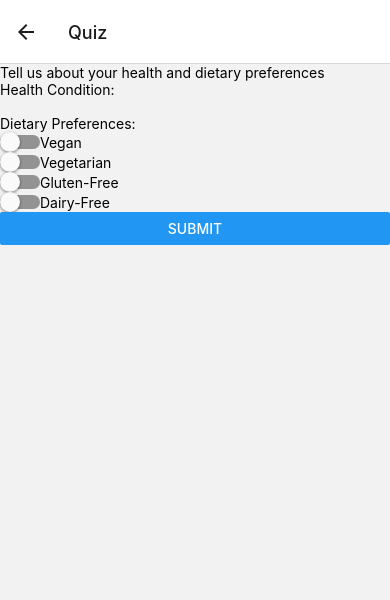
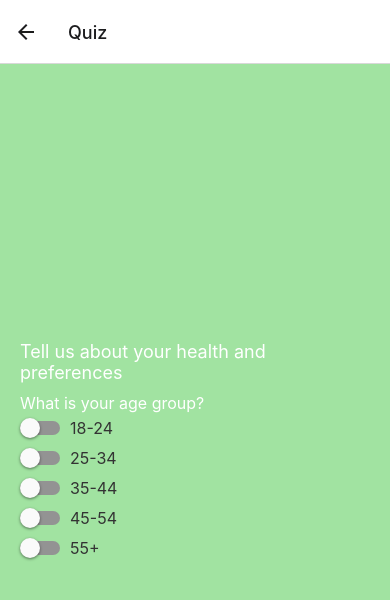
Before and after one commit to shreyasuratran/Salud, a React Native app in the folder frontend/: screen /Quiz in a window 390 px wide. Shown: the top 600 px of the page. Built offline with nearby package versions, Linux system fonts and the light colour scheme.

Commit message:
Quiz changes

```diff
--- a/frontend/Quiz.js
+++ b/frontend/Quiz.js
@@ -1,5 +1,5 @@
 import React, { useState } from 'react';
-import { View, Text, TextInput, Switch, Button } from 'react-native';
+import { View, Text, TextInput, Switch, Button, StyleSheet } from 'react-native';
 
 const QuizPage = () => {
   const [healthCondition, setHealthCondition] = useState('');
@@ -7,6 +7,88 @@ const QuizPage = () => {
   const [vegetarian, setVegetarian] = useState(false);
   const [glutenFree, setGlutenFree] = useState(false);
   const [dairyFree, setDairyFree] = useState(false);
+
+  // Additional questions and options
+  const [questionIndex, setQuestionIndex] = useState(0);
+  const questions = [
+    {
+      question: 'What is your age group?',
+      options: ['18-24', '25-34', '35-44', '45-54', '55+'],
+      selectedOptions: [],
+    },
+    {
+      question: 'What is your gender?',
+      options: ['Male', 'Female', 'Other'],
+      selectedOptions: [],
+    },
+    {
+      question: 'Do you have diabetes?',
+      options: ['Yes', 'No'],
+      selectedOptions: [],
+    },
+    {
+      question: 'Do you have hypertension (high blood pressure)?',
+      options: ['Yes', 'No'],
+      selectedOptions: [],
+    },
+    {
+      question: 'Are you allergic to any specific foods?',
+      options: ['Yes (Specify)', 'No'],
+      selectedOptions: [],
+    },
+    {
+      question: 'Do you have any dietary restrictions or preferences?',
+      options: ['Vegetarian', 'Vegan', 'Gluten-free', 'Other (Specify)'],
+      selectedOptions: [],
+    },
+    {
+      question: 'Are there specific ingredients you dislike or cannot consume?',
+      options: ['Yes (Specify)', 'No'],
+      selectedOptions: [],
+    },
+    {
+      question: 'Are there specific cuisines you prefer?',
+      options: ['Italian', 'Asian', 'Mediterranean', 'Other (Specify)'],
+      selectedOptions: [],
+    },
+    {
+      question: 'How would you describe your daily activity level?',
+      options: [
+        'Sedentary (little to no exercise)',
+        'Lightly active (light exercise or sports 1-3 days/week)',
+        'Moderately active (moderate exercise or sports 3-5 days/week)',
+        'Very active (hard exercise or sports 6-7 days a week)',
+        'Extremely active (very hard exercise, physical job, or training twice a day)',
+      ],
+      selectedOptions: [],
+    },
+    {
+      question: 'Are you currently taking any medications?',
+      options: ['Yes (Specify)', 'No'],
+      selectedOptions: [],
+    },
+    {
+      question: 'Do you take any dietary supplements?',
+      options: ['Yes (Specify)', 'No'],
+      selectedOptions: [],
+    },
+    {
+      question: 'How many meals and snacks do you typically have in a day?',
+      options: ['3 meals, no snacks', '3 meals, 1-2 snacks', '4-5 meals, 2-3 snacks', 'Other (Specify)'],
+      selectedOptions: [],
+    },
+    {
+      question: 'What is your primary health goal?',
+      options: ['Weight loss', 'Weight maintenance', 'Weight gain', 'Cholesterol management', 'Other (Specify)'],
+      selectedOptions: [],
+    },
+    {
+      question: 'How would you describe your cooking skill level?',
+      options: ['Beginner', 'Intermediate', 'Advanced'],
+      selectedOptions: [],
+    },
+  ];
+
 
   const handleSubmit = () => {
     console.log('Submitted Health Condition:', healthCondition);
@@ -16,53 +98,97 @@ const QuizPage = () => {
       glutenFree,
       dairyFree,
     });
+    console.log('Submitted Answers:', questions.map((q, index) => ({
+      question: q.question,
+      answer: q.selectedOptions,
+    })));
     // Here, you would typically send this data to your backend or state management store
   };
 
+  const handleAnswerSelection = (index, option) => {
+    const updatedQuestions = [...questions];
+    const selectedOptions = updatedQuestions[index].selectedOptions;
+
+    // Check if the option is already selected, if so, remove it; otherwise, add it
+    if (selectedOptions.includes(option)) {
+      selectedOptions.splice(selectedOptions.indexOf(option), 1);
+    } else {
+      selectedOptions.push(option);
+    }
+
+    setQuestionIndex(index + 1);
+
+    if (index === questions.length - 1) {
+      handleSubmit();
+    }
+  };
+
   return (
-    <View>
-      <Text>Tell us about your health and dietary preferences</Text>
-      <View>
-        <Text>Health Condition:</Text>
-        <TextInput
-          value={healthCondition}
-          onChangeText={setHealthCondition}
-        />
-      </View>
-      <View>
-        <Text>Dietary Preferences:</Text>
-        <View style={{ flexDirection: 'row', alignItems: 'center' }}>
-          <Switch
-            value={vegan}
-            onValueChange={setVegan}
+    <View style={styles.container}>
+      <Text style={styles.heading}>Tell us about your health and preferences</Text>
+      {questionIndex < questions.length ? (
+        <View>
+          <Text style={styles.label}>{questions[questionIndex].question}</Text>
+          {questions[questionIndex].options.map((option, index) => (
+            <View key={index} style={styles.switchContainer}>
+              <Switch
+                value={questions[questionIndex].selectedOptions.includes(option)}
+                onValueChange={() => handleAnswerSelection(questionIndex, option)}
+              />
+              <Text style={styles.switchLabel}>{option}</Text>
+            </View>
+          ))}
+        </View>
+      ) : (
+        <View>
+          <Text style={styles.label}>Health Condition:</Text>
+          <TextInput
+            style={styles.input}
+            value={healthCondition}
+            onChangeText={setHealthCondition}
           />
-          <Text>Vegan</Text>
+          <Button onPress={handleSubmit} title="Submit" />
         </View>
-        <View style={{ flexDirection: 'row', alignItems: 'center' }}>
-          <Switch
-            value={vegetarian}
-            onValueChange={setVegetarian}
-          />
-          <Text>Vegetarian</Text>
-        </View>
-        <View style={{ flexDirection: 'row', alignItems: 'center' }}>
-          <Switch
-            value={glutenFree}
-            onValueChange={setGlutenFree}
-          />
-          <Text>Gluten-Free</Text>
-        </View>
-        <View style={{ flexDirection: 'row', alignItems: 'center' }}>
-          <Switch
-            value={dairyFree}
-            onValueChange={setDairyFree}
-          />
-          <Text>Dairy-Free</Text>
-        </View>
-      </View>
-      <Button onPress={handleSubmit} title="Submit" />
+      )}
     </View>
   );
 };
 
+const styles = StyleSheet.create({
+  container: {
+    padding: 20,
+    backgroundColor: '#A1e3a1',
+    flex: 1,
+    justifyContent: 'center',
+  },
+  heading: {
+    fontSize: 18,
+    marginBottom: 10,
+    color: '#FFFFFF'
+  },
+  label: {
+    fontSize: 16,
+    marginBottom: 5,
+    color: "#FFFFFF"
+  },
+  input: {
+    height: 40,
+    borderColor: 'white',
+    borderWidth: 1,
+    marginBottom: 15,
+    padding: 10,
+    backgroundColor: '#fff', // Input background color
+  },
+  switchContainer: {
+    flexDirection: 'row',
+    alignItems: 'center',
+    marginBottom: 10,
+  },
+  switchLabel: {
+    marginLeft: 10,
+    fontSize: 16,
+    color: '#333', // Text color
+  },
+});
+
 export default QuizPage;
```
